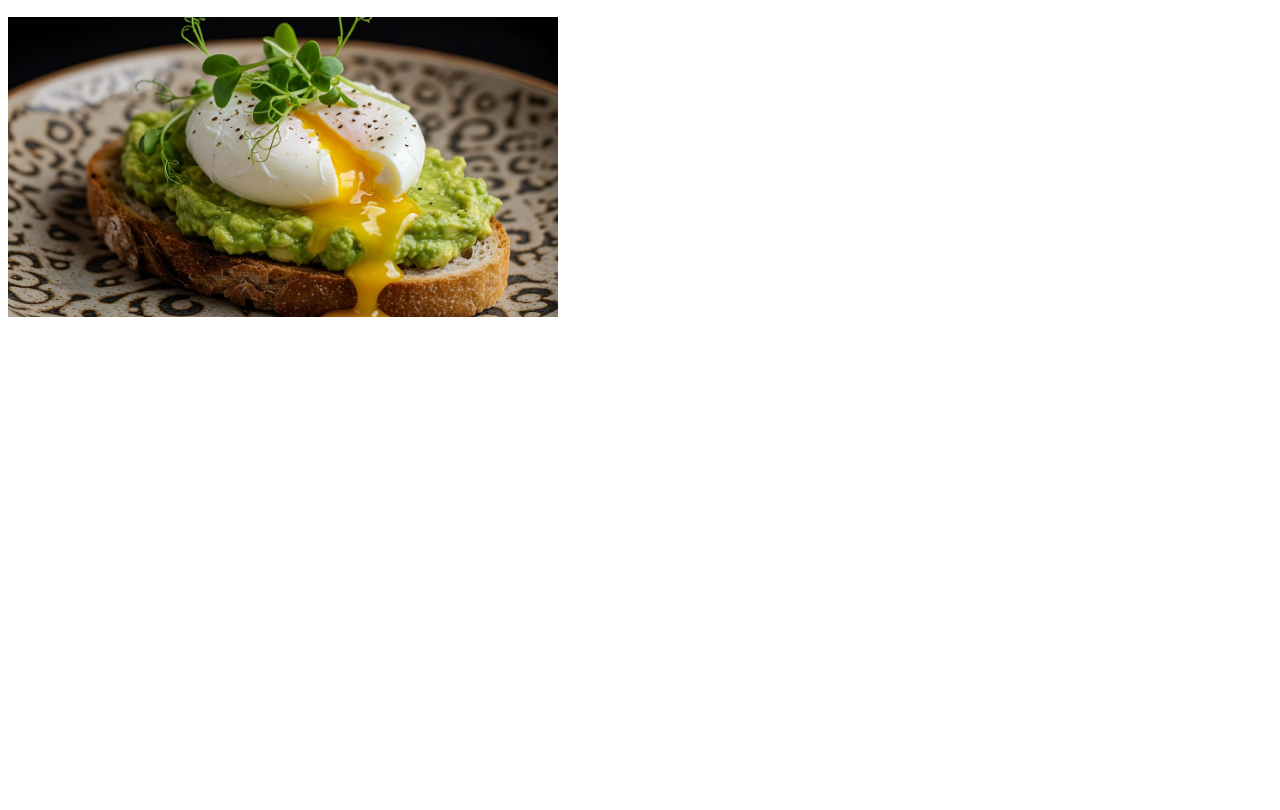
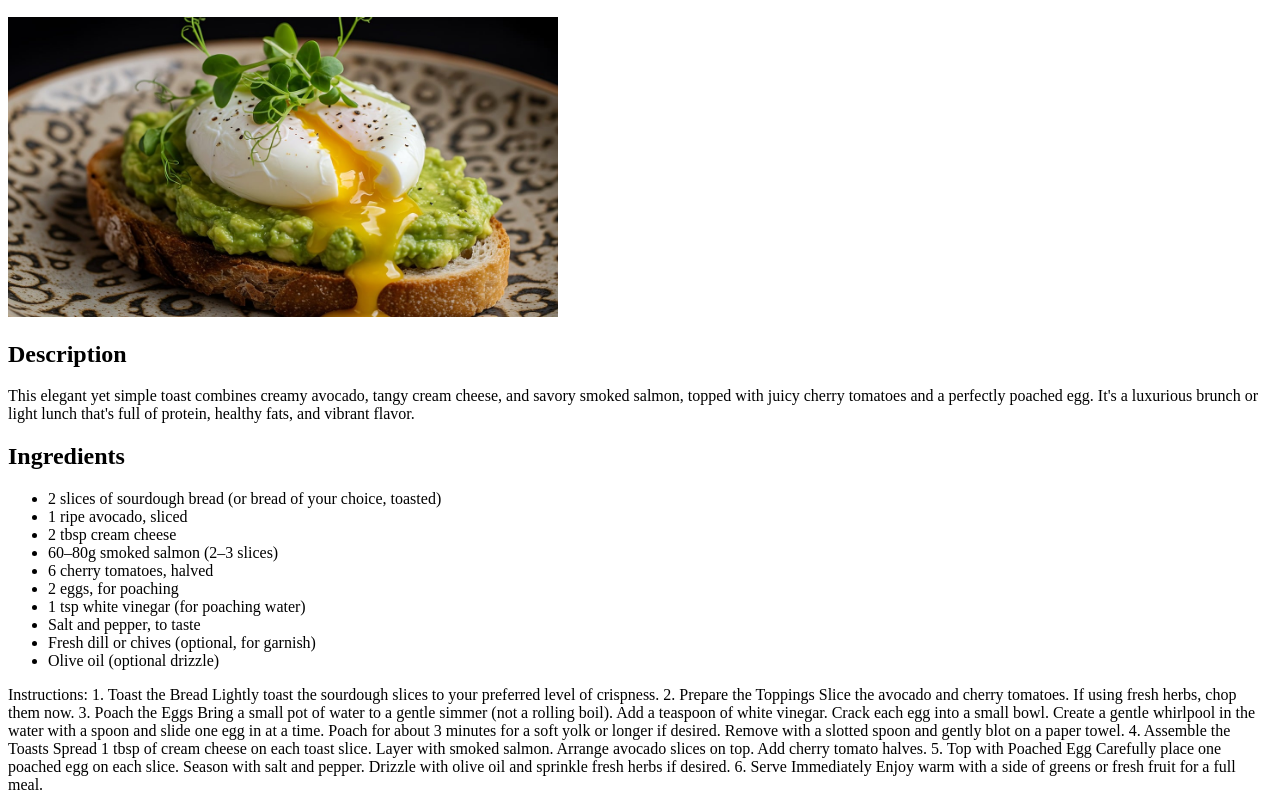
Before and after one commit to danielsenx/odin-recipes-02, a plain HTML site: page recipes/avo-and-eggs-on-toast.html in a window 1280 px wide. Shown: the part 104-914 px from the top of the page. Before the commit the page ends 800 px from the top, so only its background shows below. Drawn offline with Linux system fonts and the light colour scheme.

Commit message:
feat: add description to avo recipe file

```diff
--- a/recipes/avo-and-eggs-on-toast.html
+++ b/recipes/avo-and-eggs-on-toast.html
@@ -11,5 +11,70 @@
     <h3><a href="../index.html">Home</a></h3>
 
     <img src="../images/avocado-9618266_1280.jpg" alt="mashed avocado on toast with poached egg on top" height="300">
+
+    <h2>Description</h2>
+
+    <p>This elegant yet simple toast combines creamy avocado, tangy cream cheese, and savory smoked salmon, topped with juicy cherry tomatoes and a perfectly poached egg. It's a luxurious brunch or light lunch that's full of protein, healthy fats, and vibrant flavor.</p>
+
+    <h2>Ingredients</h2>
+
+    <ul>
+        <li>2 slices of sourdough bread (or bread of your choice, toasted)</li>
+        <li>1 ripe avocado, sliced</li>
+        <li>2 tbsp cream cheese</li>
+        <li>60–80g smoked salmon (2–3 slices)</li>
+        <li>6 cherry tomatoes, halved</li>
+        <li>2 eggs, for poaching</li>
+        <li>1 tsp white vinegar (for poaching water)</li>
+        <li>Salt and pepper, to taste</li>
+        <li>Fresh dill or chives (optional, for garnish)</li>
+        <li>Olive oil (optional drizzle)</li>
+    </ul>
+
+    <p>Instructions:
+1. Toast the Bread
+Lightly toast the sourdough slices to your preferred level of crispness.
+
+2. Prepare the Toppings
+
+Slice the avocado and cherry tomatoes.
+
+If using fresh herbs, chop them now.
+
+3. Poach the Eggs
+
+Bring a small pot of water to a gentle simmer (not a rolling boil).
+
+Add a teaspoon of white vinegar.
+
+Crack each egg into a small bowl.
+
+Create a gentle whirlpool in the water with a spoon and slide one egg in at a time.
+
+Poach for about 3 minutes for a soft yolk or longer if desired.
+
+Remove with a slotted spoon and gently blot on a paper towel.
+
+4. Assemble the Toasts
+
+Spread 1 tbsp of cream cheese on each toast slice.
+
+Layer with smoked salmon.
+
+Arrange avocado slices on top.
+
+Add cherry tomato halves.
+
+5. Top with Poached Egg
+
+Carefully place one poached egg on each slice.
+
+Season with salt and pepper.
+
+Drizzle with olive oil and sprinkle fresh herbs if desired.
+
+6. Serve Immediately
+Enjoy warm with a side of greens or fresh fruit for a full meal.
+</p>
 </body>
 </html>
```
